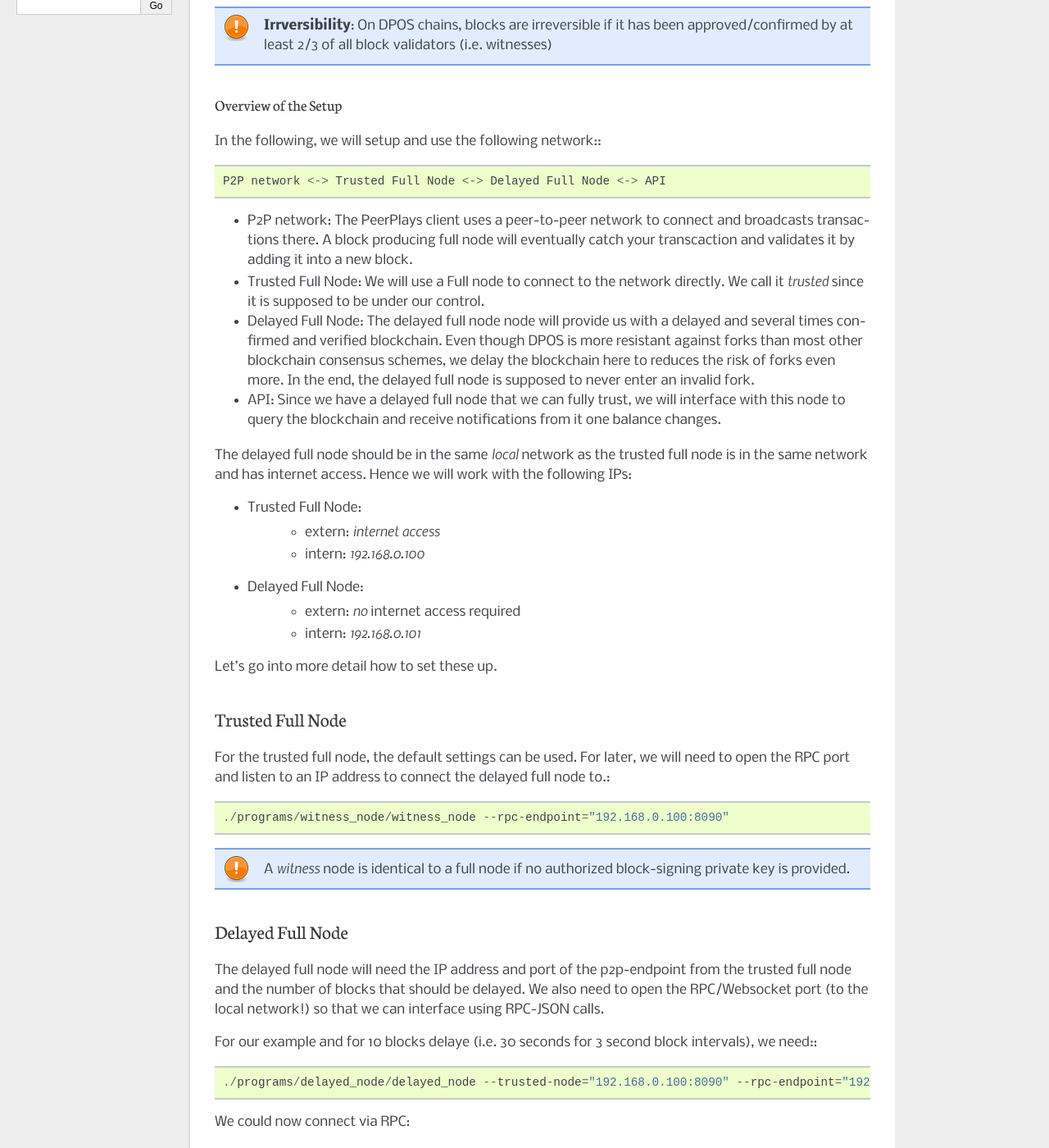
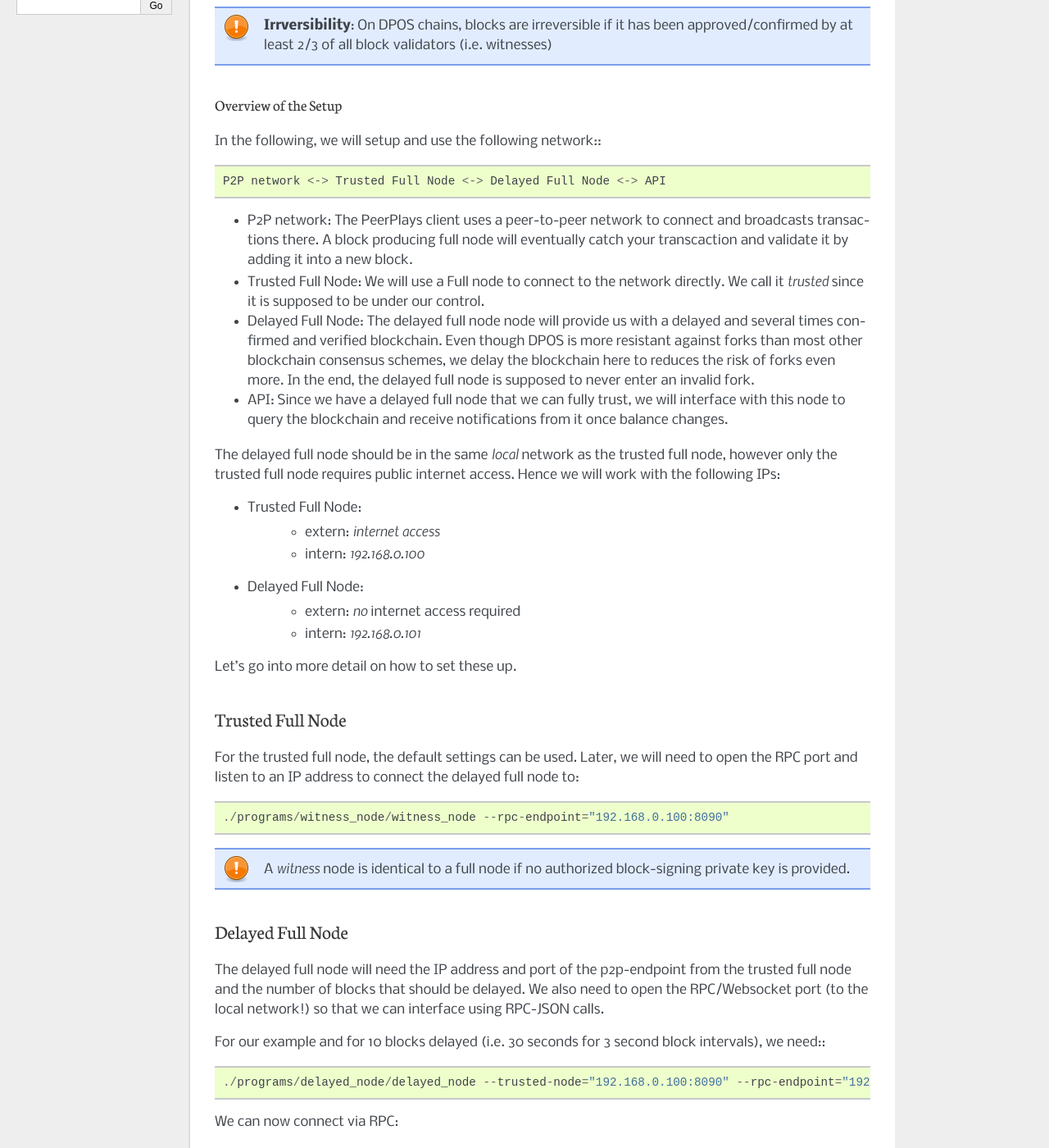
Before and after one commit to peerplays-network/python-peerplays, a Sphinx documentation site: the page built from docs/tutorials/howto-trusted-node.rst, in a window 1280 px wide and 1400 px high, scrolled down 492 px. Shown: the whole window at 82% size. Built offline with Sphinx 7.4.7, drawn with Linux system fonts in a browser that asks for light colours; pages that are not in the unit, such as notebooks, are missing from menus.

Commit message:
Small grammar corrections

```diff
--- a/docs/tutorials/howto-trusted-node.rst
+++ b/docs/tutorials/howto-trusted-node.rst
@@ -37,7 +37,7 @@
 * P2P network:
   The PeerPlays client uses a peer-to-peer network to connect and broadcasts
   transactions there. A block producing full node will eventually catch your
-  transcaction and validates it by adding it into a new block.
+  transcaction and validate it by adding it into a new block.
 * Trusted Full Node:
   We will use a Full node to connect to the network directly. We call it
   *trusted* since it is supposed to be under our control.
@@ -49,11 +49,11 @@
   node is supposed to never enter an invalid fork.
 * API:
   Since we have a delayed full node that we can fully trust, we will interface
-  with this node to query the blockchain and receive notifications from it one
+  with this node to query the blockchain and receive notifications from it once
   balance changes.
 
 The delayed full node should be in the same *local* network as the trusted full
-node is in the same network and has internet access. Hence we will work with
+node, however only the trusted full node requires public internet access. Hence we will work with
 the following IPs:
 
 * Trusted Full Node:
@@ -64,14 +64,14 @@
    * extern: *no* internet access required
    * intern: `192.168.0.101`
 
-Let's go into more detail how to set these up.
+Let's go into more detail on how to set these up.
 
 Trusted Full Node
 _________________
 
-For the trusted full node, the default settings can be used.  For later, we
+For the trusted full node, the default settings can be used.  Later, we
 will need to open the RPC port and listen to an IP address to connect the
-delayed full node to.::
+delayed full node to::
 
     ./programs/witness_node/witness_node --rpc-endpoint="192.168.0.100:8090"
 
@@ -86,12 +86,12 @@
 also need to open the RPC/Websocket port (to the local network!) so that we can
 interface using RPC-JSON calls.
 
-For our example and for 10 blocks delaye (i.e. 30 seconds for 3 second block
+For our example and for 10 blocks delayed (i.e. 30 seconds for 3 second block
 intervals), we need:::
 
     ./programs/delayed_node/delayed_node --trusted-node="192.168.0.100:8090" --rpc-endpoint="192.168.0.101:8090"
 
-We could now connect via RPC:
+We can now connect via RPC:
 
 * `192.168.0.100:8090` : The trusted full node exposed to the internet
 * `192.168.0.101:8090` : The delayed full node not exposed to the internet
```
